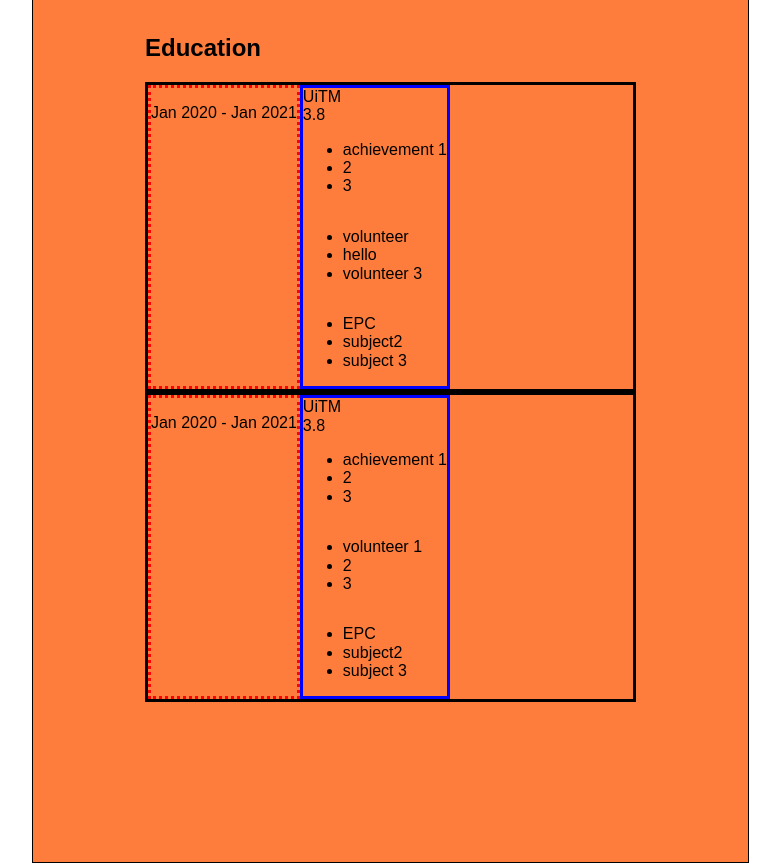
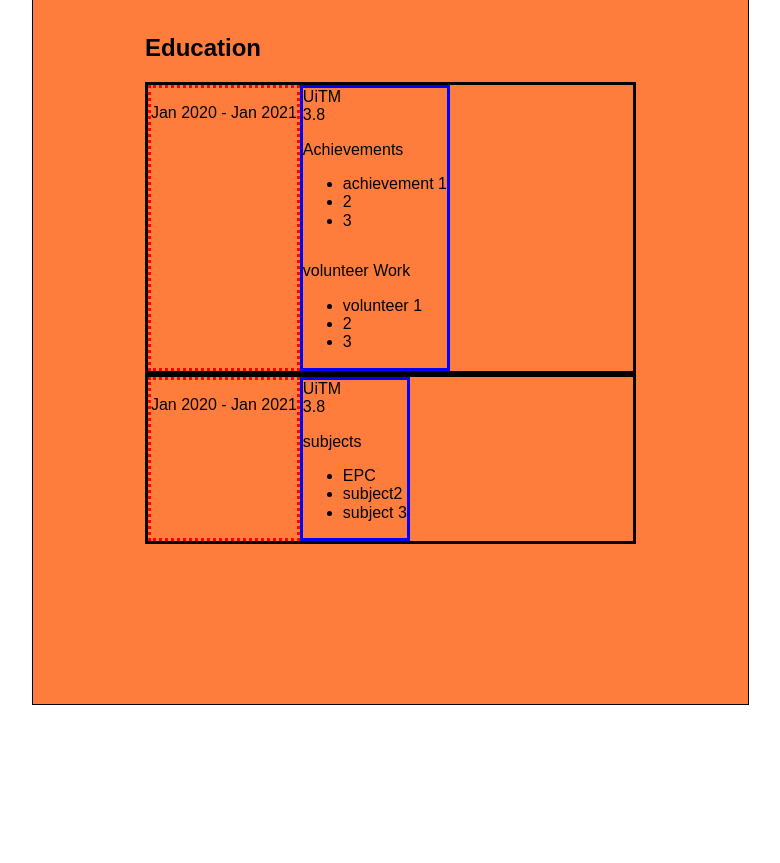
Before and after one commit to AmirahParman/AmirahParman.github.io, an Angular app: page / in a window 1280 px wide. Shown: the part 2340-3203 px from the top of the page, without its empty margins (449-1229 px from the left). After the commit the page ends 3045 px from the top, so only its background shows below. Built offline with nearby package versions, Linux system fonts and the light colour scheme; a web font is replaced by a local one.

Commit message:
conditioned Education objects

```diff
--- a/src/app/components/educations/educations.component.html
+++ b/src/app/components/educations/educations.component.html
@@ -6,18 +6,29 @@
     <div class="education-details-container">
         <span>{{data.uniName}}</span>
         <span>{{data.cgpa}}</span>
+        <div *ngIf="data.achievements.length > 0">
+            <p>Achievements</p>
             <ul>
                 <li *ngFor="let achievement of data.achievements">
                     {{achievement}}
                 </li>
             </ul>
+        </div>
+        <div *ngIf="data.volunteerWorks.length >0">
+            <p>volunteer Work</p>
             <ul>
                 <li *ngFor="let volunteerWork of data.volunteerWorks">
                     {{volunteerWork}}
                 </li>
             </ul>
+        </div>
+        <div *ngIf="data.subjects.length > 0">
+            <p>subjects</p>
             <ul>
                 <li *ngFor="let subject of data.subjects">
                     {{subject}}
                 </li>
-            <ul>
+            </ul>
+        </div>
+    </div>
+</div>
--- a/src/app/components/educations/educations.component.ts
+++ b/src/app/components/educations/educations.component.ts
@@ -10,9 +10,9 @@
   datas: Education[] = [];
 
   ngOnInit(): void {
-    this.datas=[
-      new Education('2020-01-01', '2021-01-01','UiTM', 3.8,['achievement 1', '2', '3'], ['volunteer', 'hello','volunteer 3'], ['EPC','subject2','subject 3']),
-      new Education('2020-01-01', '2021-01-01','UiTM', 3.8,['achievement 1', '2', '3'], ['volunteer 1', '2', '3'], ['EPC','subject2','subject 3']),
+        this.datas=[
+      new Education('2020-01-01', '2021-01-01','UiTM', 3.8, ['achievement 1', '2', '3'], ['volunteer 1', '2', '3'], []),
+      new Education('2020-01-01', '2021-01-01','UiTM', 3.8,[], [], ['EPC','subject2','subject 3']),
     ]
 
   }
--- a/src/app/models/education.ts
+++ b/src/app/models/education.ts
@@ -16,5 +16,4 @@
         this.volunteerWorks = volunteerWorks;
         this.subjects = subjects;
     }
-
 }
```
Lines whose indentation alone changed are shown as unchanged.
